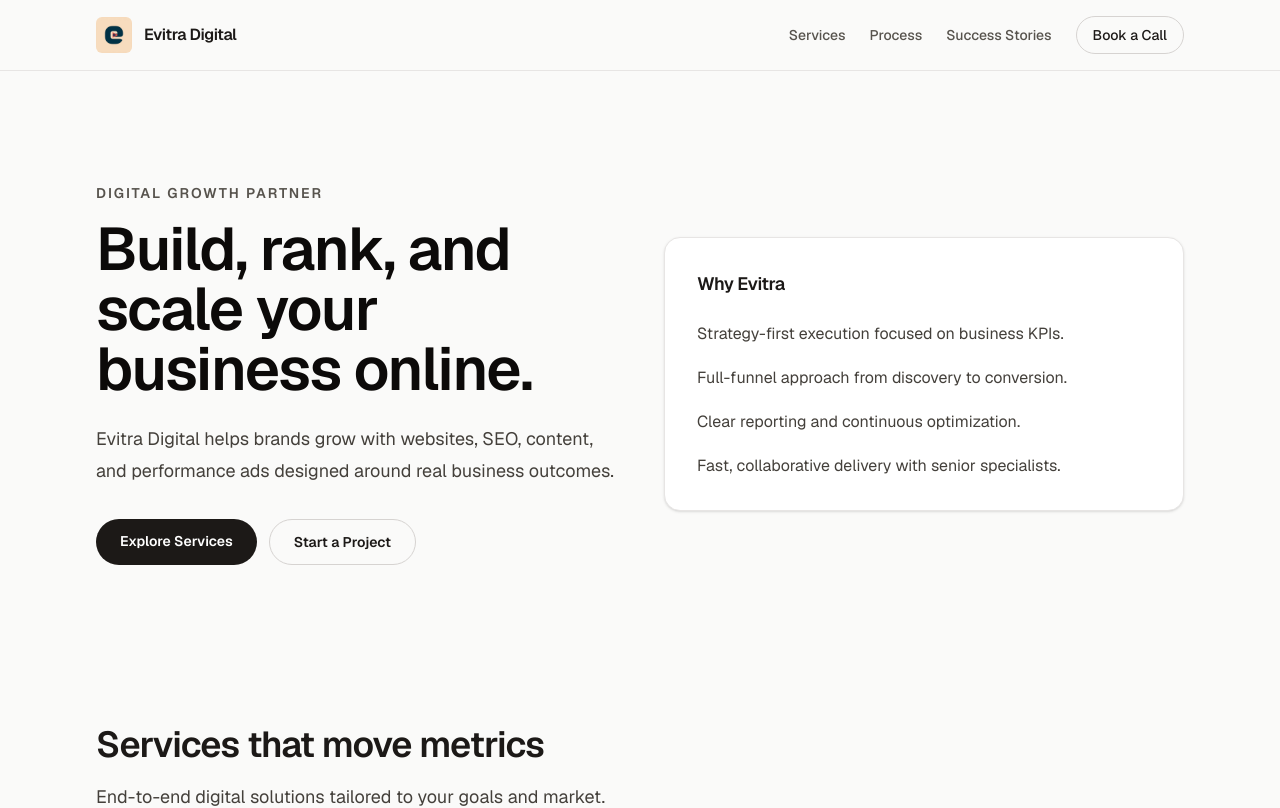
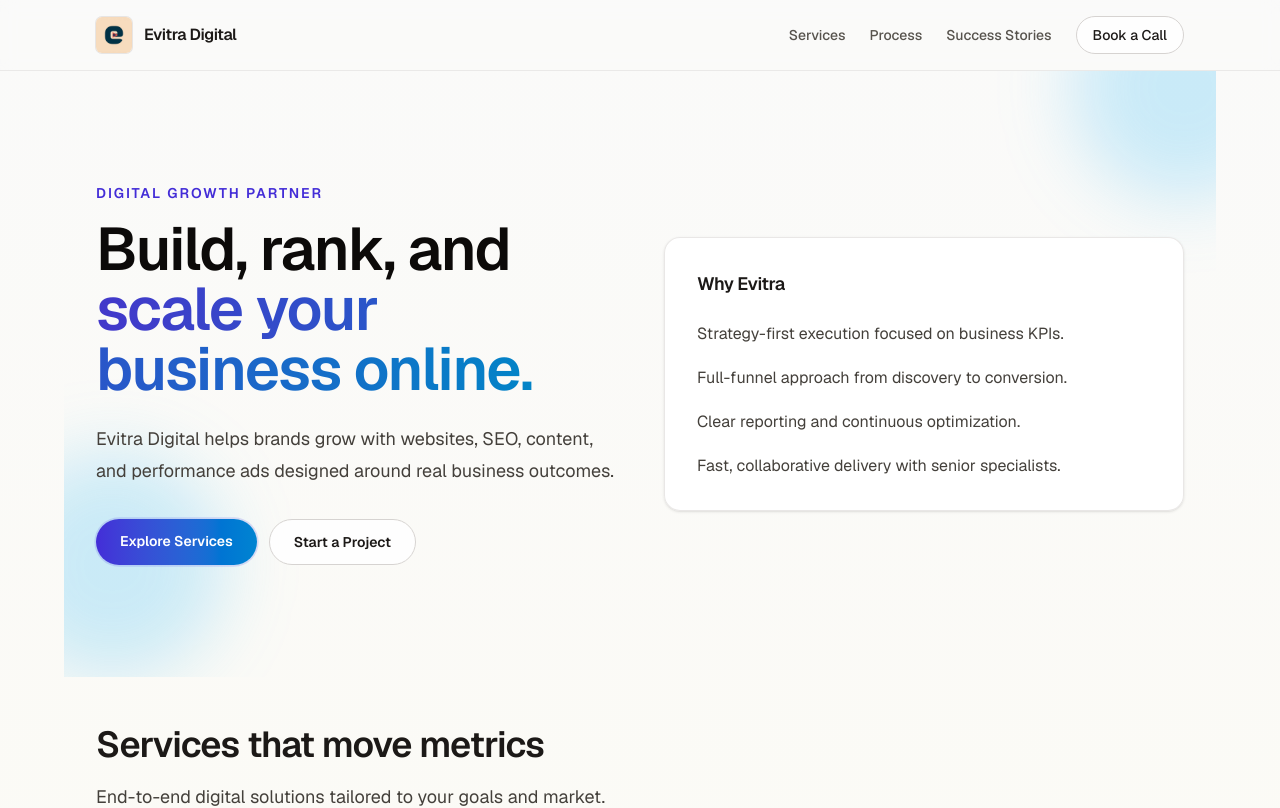
Before and after one commit to kakashi8963/evitra-website, a Next.js app: page / in a window 1280 px wide. Shown: the top 808 px of the page. Built offline with nearby package versions, Linux system fonts and the light colour scheme.

Commit message:
Add customer success stories section

```diff
--- a/src/app/globals.css
+++ b/src/app/globals.css
@@ -17,3 +17,82 @@
   color: var(--foreground);
   font-family: var(--font-geist-sans), system-ui, -apple-system, sans-serif;
 }
+
+html {
+  scroll-behavior: smooth;
+}
+
+.gradient-text {
+  background-image: linear-gradient(to right, #4338ca, #0284c7);
+  -webkit-background-clip: text;
+  background-clip: text;
+  color: transparent;
+}
+
+.hero-orb {
+  position: absolute;
+  width: 14rem;
+  height: 14rem;
+  border-radius: 9999px;
+  background: rgb(56 189 248 / 0.25);
+  filter: blur(36px);
+}
+
+.card-lift {
+  transition: transform 220ms ease, box-shadow 220ms ease, border-color 220ms ease;
+}
+
+.card-lift:hover {
+  transform: translateY(-6px);
+  box-shadow: 0 14px 34px rgb(15 23 42 / 0.08);
+  border-color: rgb(186 230 253);
+}
+
+@media (prefers-reduced-motion: no-preference) {
+  @keyframes fadeUp {
+    from {
+      opacity: 0;
+      transform: translateY(14px);
+    }
+    to {
+      opacity: 1;
+      transform: translateY(0);
+    }
+  }
+
+  @keyframes floatSlow {
+    0%,
+    100% {
+      transform: translateY(0px);
+    }
+    50% {
+      transform: translateY(-10px);
+    }
+  }
+
+  @keyframes pulseGlow {
+    0%,
+    100% {
+      box-shadow: 0 0 0 0 rgb(79 70 229 / 0.2);
+    }
+    50% {
+      box-shadow: 0 0 0 12px rgb(79 70 229 / 0);
+    }
+  }
+
+  .animate-fade-up {
+    animation: fadeUp 700ms ease both;
+  }
+
+  .animate-fade-up-delayed {
+    animation: fadeUp 700ms ease 140ms both;
+  }
+
+  .hero-orb {
+    animation: floatSlow 8s ease-in-out infinite;
+  }
+
+  .pulse-glow {
+    animation: pulseGlow 2.8s ease-in-out infinite;
+  }
+}
--- a/src/app/page.tsx
+++ b/src/app/page.tsx
@@ -56,8 +56,8 @@
 
 export default function Home() {
   return (
-    <div className="min-h-screen bg-stone-50 text-stone-900">
-      <header className="border-b border-stone-200 bg-stone-50/90 backdrop-blur">
+    <div className="min-h-screen bg-gradient-to-b from-stone-50 via-amber-50/40 to-sky-50/40 text-stone-900">
+      <header className="sticky top-0 z-40 border-b border-stone-200/80 bg-stone-50/85 backdrop-blur">
         <div className="mx-auto flex w-full max-w-6xl items-center justify-between px-6 py-4 lg:px-8">
           <div className="flex items-center gap-3">
             <Image
@@ -65,25 +65,25 @@
               alt="Evitra Digital logo"
               width={36}
               height={36}
-              className="h-9 w-9 rounded-md object-cover"
+              className="h-9 w-9 rounded-md object-cover ring-1 ring-stone-200"
               priority
             />
             <p className="text-base font-semibold tracking-tight">Evitra Digital</p>
           </div>
           <nav className="hidden items-center gap-6 md:flex">
-            <a href="#services" className="text-sm font-medium text-stone-600 transition hover:text-stone-900">Services</a>
-            <a href="#process" className="text-sm font-medium text-stone-600 transition hover:text-stone-900">Process</a>
-            <a href="#testimonials" className="text-sm font-medium text-stone-600 transition hover:text-stone-900">Success Stories</a>
+            <a href="#services" className="text-sm font-medium text-stone-600 transition hover:text-indigo-700">Services</a>
+            <a href="#process" className="text-sm font-medium text-stone-600 transition hover:text-indigo-700">Process</a>
+            <a href="#testimonials" className="text-sm font-medium text-stone-600 transition hover:text-indigo-700">Success Stories</a>
             <a
               href="#contact"
-              className="rounded-full border border-stone-300 px-4 py-2 text-sm font-medium transition hover:bg-stone-100"
+              className="rounded-full border border-stone-300 bg-white/80 px-4 py-2 text-sm font-medium transition hover:-translate-y-0.5 hover:bg-stone-100"
             >
               Book a Call
             </a>
           </nav>
           <a
             href="#contact"
-            className="rounded-full border border-stone-300 px-4 py-2 text-sm font-medium transition hover:bg-stone-100 md:hidden"
+            className="rounded-full border border-stone-300 bg-white/80 px-4 py-2 text-sm font-medium transition hover:bg-stone-100 md:hidden"
           >
             Book a Call
           </a>
@@ -91,13 +91,15 @@
       </header>
 
       <main>
-        <section className="mx-auto grid w-full max-w-6xl gap-12 px-6 py-20 lg:grid-cols-2 lg:items-center lg:px-8 lg:py-28">
-          <div>
-            <p className="mb-4 text-sm font-semibold uppercase tracking-[0.14em] text-stone-600">
+        <section className="relative mx-auto grid w-full max-w-6xl gap-12 overflow-hidden px-6 py-20 lg:grid-cols-2 lg:items-center lg:px-8 lg:py-28">
+          <div className="hero-orb -right-20 -top-24 hidden sm:block" />
+          <div className="hero-orb -left-16 bottom-0 hidden bg-amber-200/45 sm:block" />
+          <div className="relative z-10 animate-fade-up">
+            <p className="mb-4 text-sm font-semibold uppercase tracking-[0.14em] text-indigo-700">
               Digital Growth Partner
             </p>
             <h1 className="max-w-xl text-4xl font-semibold tracking-tight text-stone-950 sm:text-5xl lg:text-6xl">
-              Build, rank, and scale your business online.
+              Build, rank, and <span className="gradient-text">scale your business online.</span>
             </h1>
             <p className="mt-6 max-w-xl text-lg leading-8 text-stone-700">
               Evitra Digital helps brands grow with websites, SEO, content, and
@@ -106,20 +108,20 @@
             <div className="mt-8 flex flex-wrap gap-3">
               <a
                 href="#services"
-                className="rounded-full bg-stone-900 px-6 py-3 text-sm font-semibold text-white transition hover:bg-stone-700"
+                className="pulse-glow rounded-full bg-gradient-to-r from-indigo-700 to-sky-600 px-6 py-3 text-sm font-semibold text-white transition hover:-translate-y-0.5 hover:from-indigo-600 hover:to-sky-500"
               >
                 Explore Services
               </a>
               <a
                 href="#contact"
-                className="rounded-full border border-stone-300 px-6 py-3 text-sm font-semibold transition hover:bg-stone-100"
+                className="rounded-full border border-stone-300 bg-white/80 px-6 py-3 text-sm font-semibold transition hover:-translate-y-0.5 hover:bg-stone-100"
               >
                 Start a Project
               </a>
             </div>
           </div>
 
-          <div className="rounded-2xl border border-stone-200 bg-white p-8 shadow-sm">
+          <div className="card-lift relative z-10 rounded-2xl border border-stone-200/90 bg-white/90 p-8 shadow-sm animate-fade-up-delayed">
             <h2 className="text-lg font-semibold tracking-tight">Why Evitra</h2>
             <ul className="mt-6 space-y-5 text-stone-700">
               <li>Strategy-first execution focused on business KPIs.</li>
@@ -143,7 +145,7 @@
             {services.map((service) => (
               <article
                 key={service.title}
-                className="rounded-2xl border border-stone-200 bg-white p-6"
+                className="card-lift rounded-2xl border border-stone-200 bg-white/90 p-6"
               >
                 <h3 className="text-xl font-semibold tracking-tight text-stone-900">
                   {service.title}
@@ -155,7 +157,7 @@
         </section>
 
         <section id="process" className="mx-auto w-full max-w-6xl px-6 py-14 lg:px-8 lg:py-20">
-          <div className="rounded-3xl border border-stone-200 bg-white p-8 sm:p-10">
+          <div className="rounded-3xl border border-indigo-100 bg-gradient-to-br from-white to-indigo-50/50 p-8 sm:p-10">
             <h2 className="text-3xl font-semibold tracking-tight sm:text-4xl">
               Simple process, serious results
             </h2>
@@ -181,7 +183,7 @@
 
         <section id="testimonials" className="mx-auto w-full max-w-6xl px-6 py-14 lg:px-8 lg:py-20">
           <div className="max-w-2xl">
-            <p className="mb-3 text-sm font-semibold uppercase tracking-[0.14em] text-stone-600">
+            <p className="mb-3 text-sm font-semibold uppercase tracking-[0.14em] text-indigo-700">
               Customer Success Stories
             </p>
             <h2 className="text-3xl font-semibold tracking-tight sm:text-4xl">
@@ -195,7 +197,7 @@
             {testimonials.map((t) => (
               <blockquote
                 key={t.name}
-                className="flex flex-col justify-between rounded-2xl border border-stone-200 bg-white p-6"
+                className="card-lift flex flex-col justify-between rounded-2xl border border-stone-200 bg-white/95 p-6"
               >
                 <p className="leading-7 text-stone-700">&ldquo;{t.quote}&rdquo;</p>
                 <footer className="mt-5 flex items-center justify-between">
@@ -218,7 +220,7 @@
         </section>
 
         <section id="contact" className="mx-auto w-full max-w-6xl px-6 pb-24 lg:px-8">
-          <div className="rounded-3xl bg-stone-900 px-8 py-12 text-white sm:px-10">
+          <div className="rounded-3xl bg-gradient-to-r from-stone-900 via-indigo-900 to-sky-900 px-8 py-12 text-white sm:px-10">
             <h2 className="text-3xl font-semibold tracking-tight sm:text-4xl">
               Ready to grow with Evitra Digital?
             </h2>
@@ -228,13 +230,13 @@
             <div className="mt-8 flex flex-wrap gap-3">
               <a
                 href="mailto:digital.evitra@gmail.com"
-                className="rounded-full bg-white px-6 py-3 text-sm font-semibold text-stone-900 transition hover:bg-stone-200"
+                className="rounded-full bg-white px-6 py-3 text-sm font-semibold text-stone-900 transition hover:-translate-y-0.5 hover:bg-stone-200"
               >
                 digital.evitra@gmail.com
               </a>
               <a
                 href="tel:+919999999999"
-                className="rounded-full border border-white/30 px-6 py-3 text-sm font-semibold transition hover:bg-white/10"
+                className="rounded-full border border-white/30 px-6 py-3 text-sm font-semibold transition hover:-translate-y-0.5 hover:bg-white/10"
               >
                 +91 99999 99999
               </a>
```
